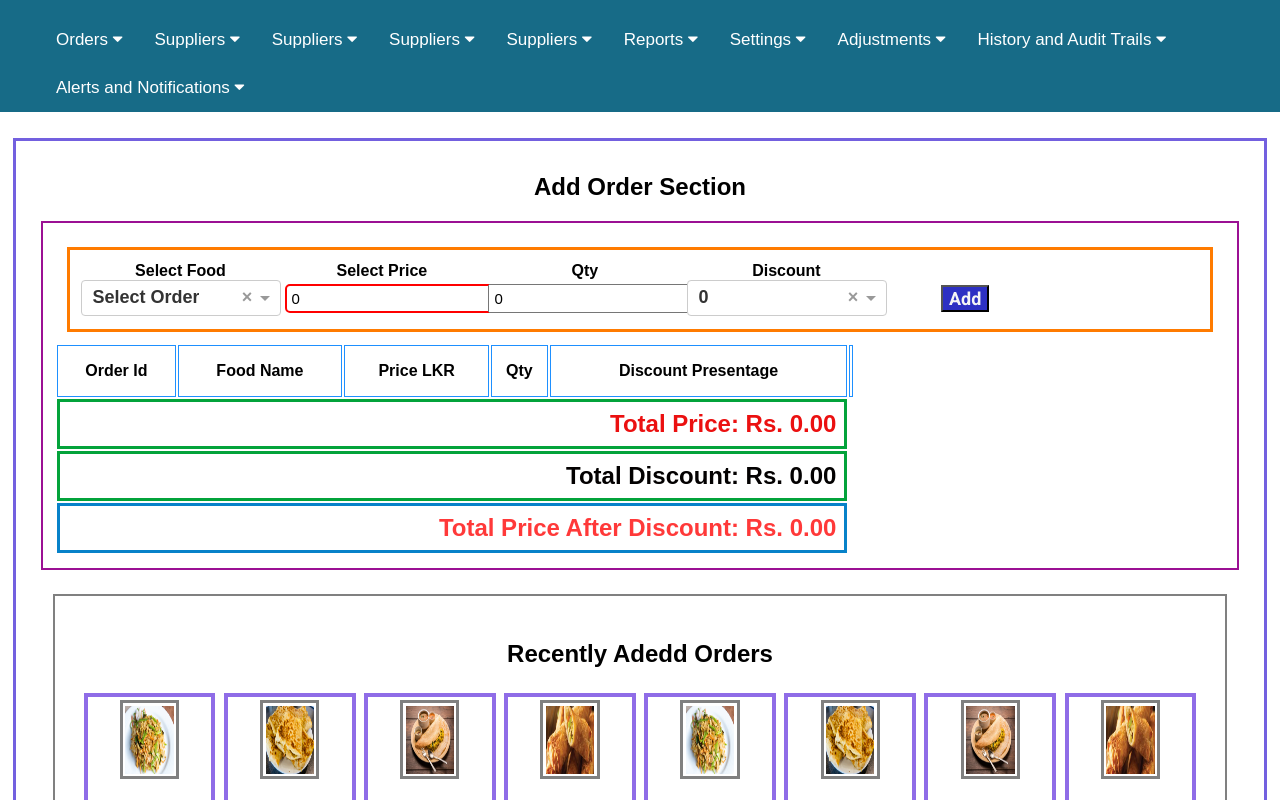
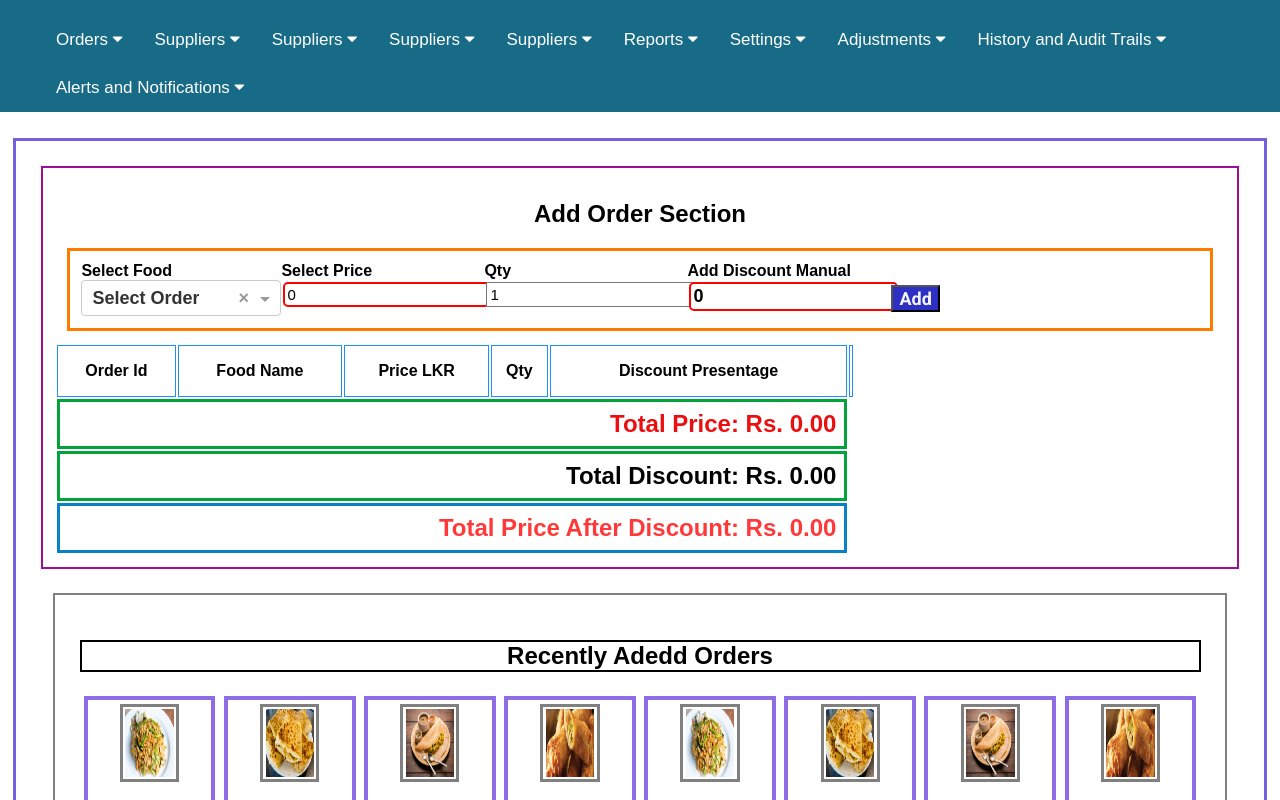
Before and after one commit to mihiranga-official/Responsive-web-Only-CSS, an Angular app: page /addOrder in a window 1280 px wide. Shown: the top 800 px of the page. Built offline with nearby package versions, Linux system fonts and the light colour scheme.

Commit message:
new changes done

```diff
--- a/src/app/addorder/add-order.service.ts
+++ b/src/app/addorder/add-order.service.ts
@@ -9,6 +9,8 @@ export class AddOrderService {
 
   private getting: string = "assets/mockdata/foods.json";
 
+  private gettingOne:string="assets/mockdata/foodName.json"
+
   constructor(private http: HttpClient) {}
 
   getAllOrderCompData(): Observable<any[]> {
@@ -16,4 +18,9 @@ export class AddOrderService {
       tap(dataSets => console.log("Janith New", dataSets))
     );
   }
+  gettAllFoodName():Observable<any[]>{
+    return this.http.get<any[]>(this.gettingOne).pipe(
+      tap(dataSetsOne=>console.log("Janith Two",dataSetsOne))
+    );
+  }
 }
--- a/src/app/addorder/addorder.component.html
+++ b/src/app/addorder/addorder.component.html
@@ -1,11 +1,13 @@
 <div class="main-divider">
   <form  action="" class="form-divider">
-    <h2>Add Order Section</h2>
+
     <div class="form-divider-one">
+      <h2>Add Order Section</h2>
       <div class="form-divider-indivder">
 
 
         <div class="">
+
           <label for="">Select Food</label>
           <ng-select
             name="orderName"
@@ -15,11 +17,7 @@
             [(ngModel)]="newOrder.orderName"
           >
             <ng-option value="" disabled selected>Select Order</ng-option>
-            <ng-option  *ngFor="let sample of sharps " [value]="sample.name">{{sample.name}}</ng-option>
-            <!-- <ng-option value="Rice & Curry ">Rice & Curry </ng-option>
-            <ng-option value="Fish Bun ">Fish Bun </ng-option>
-            <ng-option value="Jam Bun ">Jam Bun </ng-option>
-            <ng-option value="Sausage  Bun ">Sausage Bun </ng-option> -->
+            <ng-option  *ngFor="let sample of sets " [value]="sample.foodName">{{sample.foodName}}</ng-option>
           </ng-select>
         </div>
         <div class="">
@@ -37,7 +35,7 @@
         </div>
 
 
-        <div class="">
+        <!-- <div class="">
          <label for="">Discount </label>
           <ng-select
             name="discountPrice"
@@ -53,8 +51,19 @@
             <ng-option value="1">1%</ng-option>
             <ng-option value="2">2%</ng-option>
             <ng-option value="5">5%</ng-option>
-            <ng-option value="100">100%</ng-option>
+
           </ng-select>
+        </div> -->
+
+        <div class="">
+          <label for="">Add Discount Manual</label>
+          <input
+            required
+            class="select"
+            name="discountPrice"
+            [(ngModel)]="newOrder.discountPrice"
+            type="text"
+          />
         </div>
         <div>
           <button class="addItem" (click)="addItem()">Add </button>
@@ -138,9 +147,9 @@
     </div>
 
     <div class="recent-orders">
-      <h2 >Recently Adedd Orders</h2>
+      <h2 style="border: 2px solid black; ">Recently Adedd Orders</h2>
       <div class="card-order"  >
-        <div class="card" *ngFor="let item of sharps"  (click)="addItemFromCard(item.foodName,item.priced,1,0)">
+        <div class="card" *ngFor="let item of sharps"  (click)="addItemFromCard(item.foodName,item.realPrice,1,0)">
           <img class="image-class" [src]="item.image"  alt="" style=" margin: 2%; padding: 2%;">
           <h3 >{{item.foodName}}</h3>
           <h3 > {{item.priced}}</h3>
--- a/src/app/addorder/addorder.component.scss
+++ b/src/app/addorder/addorder.component.scss
@@ -6,21 +6,20 @@ body {
   border: 3px solid #7360df;
   margin: 1%;
   padding: 1%;
-  text-align: center;
+
 }
 
 .form-divider-one {
   border: 2px solid #9b1094;
   margin: 1%;
   padding: 1%;
+
 }
 .form-divider-indivder {
   display: grid;
   margin: 1%;
-
   grid-template-columns: repeat(6, 1fr);
   padding: 1%;
-
   border: 3px solid rgb(255, 123, 0);
 }
 .enter-to-table {
@@ -40,8 +39,8 @@ body {
 
 input {
   font-size: 15px;
-  margin: 2%;
-  padding: 2%;
+  margin: 1%;
+  padding: 1%;
 }
 .select {
   width: 200px;
@@ -99,6 +98,7 @@ tbody {
   text-align: center;
   margin: 2%;
   padding: 2%;
+  text-align: center;
 }
 .card-order {
   display: grid;
@@ -106,7 +106,6 @@ tbody {
 }
 .card {
   border: 2px solid greenyellow;
-
 }
 .card-order {
   cursor: pointer;
@@ -117,10 +116,7 @@ tbody {
   padding: 1%;
   max-width: 170px;
   max-height: 170px;
-  margin-bottom:10px;
-
-
-
+  margin-bottom: 10px;
 }
 
 .image-class {
@@ -130,3 +126,6 @@ tbody {
   margin: 2%;
   padding: 2%;
 }
+h2 {
+  text-align: center;
+}
--- a/src/app/addorder/addorder.component.ts
+++ b/src/app/addorder/addorder.component.ts
@@ -4,23 +4,21 @@ import { Component, OnInit } from '@angular/core';
 import { FormsModule, ReactiveFormsModule, Validators } from '@angular/forms';
 import { NgSelectModule } from '@ng-select/ng-select';
 import { AddOrderService } from './add-order.service';
+import { error } from 'console';
 
 @Component({
   selector: 'app-addorder',
   standalone: true,
-  imports: [CommonModule, ReactiveFormsModule, FormsModule, NgSelectModule,HttpClientModule],
+  imports: [CommonModule, ReactiveFormsModule, FormsModule, NgSelectModule, HttpClientModule],
   templateUrl: './addorder.component.html',
   styleUrl: './addorder.component.scss'
 })
 export class AddorderComponent implements OnInit {
 
+  sharps: any[] = [];
+  sets: any[] = []
 
-
-
-
- sharps: any[] = [];
-
-  constructor(private logs: AddOrderService) {}
+  constructor(private logs: AddOrderService) { }
 
   ngOnInit(): void {
     this.logs.getAllOrderCompData().subscribe({
@@ -30,18 +28,22 @@ export class AddorderComponent implements OnInit {
       },
       error: err => console.log(err)
     });
+
+    this.logs.gettAllFoodName().subscribe({
+      next: res => {
+        this.sets = res;
+        console.log("sets", this.sets)
+      },
+      error: err => console.log(err)
+    })
   }
-
-
-
-
 
   newOrder = {
     orderId: '',
     orderName: '',
     price: 0,
     discountPrice: 0,
-    qty: 0,
+    qty: 1,
     subTotal: 0,
     disCountAmount: 0,
 
@@ -59,10 +61,8 @@ export class AddorderComponent implements OnInit {
   }> = []
 
 
-
-
   addItem() {
-    if (this.newOrder.price && this.newOrder.orderName && this.newOrder.discountPrice ) {
+    if (this.newOrder.price && this.newOrder.orderName && this.newOrder.discountPrice) {
       const newId = this.items.length + 1;
       this.items.push({
         orderId: newId.toString(),
@@ -77,7 +77,7 @@ export class AddorderComponent implements OnInit {
       });
 
       //form clear after submitting
-      this.newOrder = { orderId: '', orderName: '', price: 0, qty: 0, subTotal: 0, discountPrice: 0, disCountAmount: 0}
+      this.newOrder = { orderId: '', orderName: '', price: 0, qty: 0, subTotal: 0, discountPrice: 0, disCountAmount: 0 }
 
     }
   }
@@ -115,7 +115,7 @@ export class AddorderComponent implements OnInit {
     return this.items.reduce((tc, item) => {
 
       const disCountAmount = (item.price * item.discountPrice / 100);
-      return tc + disCountAmount  *item.qty;
+      return tc + disCountAmount
     }, 0);
   }
 
--- /dev/null
+++ b/src/assets/mockdata/foodName.json
@@ -0,0 +1,34 @@
+[
+    {
+        "foodName":"Fish Bun",
+        "selectPrice":100
+    },
+    {
+        "foodName":"Jam Bun",
+        "selectPrice":50
+    },
+    {
+        "foodName":" Cheese Roti",
+        "selectPrice":240
+    },
+    {
+        "foodName":"Jam Bun",
+        "selectPrice":35
+    },
+    {
+        "foodName":"Patties",
+        "selectPrice":60
+    },
+    {
+        "foodName":"String Hoppers (Indi Appa)",
+        "selectPrice":50
+    },
+    {
+        "foodName":"Chicken Burger",
+        "selectPrice":200
+    },
+    {
+        "foodName":"Hot Dog",
+        "selectPrice":250
+    }
+]
--- a/src/assets/mockdata/foods.json
+++ b/src/assets/mockdata/foods.json
@@ -2,43 +2,51 @@
   {
     "foodName": "Kotthu",
     "image": "assets/images/kotthu.jpg",
-        "priced": "Price LKR : 850"
+    "priced": "Price LKR : 850",
+    "realPrice": 850
   },
   {
     "foodName": "Egg Roti",
     "image": "assets/images/eggroti.jpg",
-        "priced": "Price LKR : 100"
+    "priced": "Price LKR : 100",
+    "realPrice": 100
   },
   {
     "foodName": "Masala Dosa",
     "image": "assets/images/dosa.jpg",
-        "priced": "Price LKR : 80"
+    "priced": "Price LKR : 80",
+    "realPrice": 80
   },
   {
     "foodName": "Rolls",
     "image": "assets/images/rolls.jpeg",
-        "priced": "Price LKR : 750"
+    "priced": "Price LKR : 750",
+    "realPrice": 750
   },
-
   {
     "foodName": "Kotthu",
     "image": "assets/images/kotthu.jpg",
-        "priced": "Price LKR : 850"
+    "priced": "Price LKR : 850",
+    "realPrice": 850
   },
   {
     "foodName": "Egg Roti",
     "image": "assets/images/eggroti.jpg",
-        "priced": "Price LKR : 100"
+    "priced": "Price LKR : 100",
+    "realPrice": 100
   },
   {
     "foodName": "Masala Dosa",
     "image": "assets/images/dosa.jpg",
-        "priced": "Price LKR : 80"
+    "priced": "Price LKR : 80",
+    "realPrice": 80
   },
   {
     "foodName": "Rolls",
     "image": "assets/images/rolls.jpeg",
-        "priced": "Price LKR : 750"
+    "priced": "Price LKR : 750",
+    "realPrice": 750
   }
 
+
 ]
```
Lines whose indentation alone changed are shown as unchanged.
